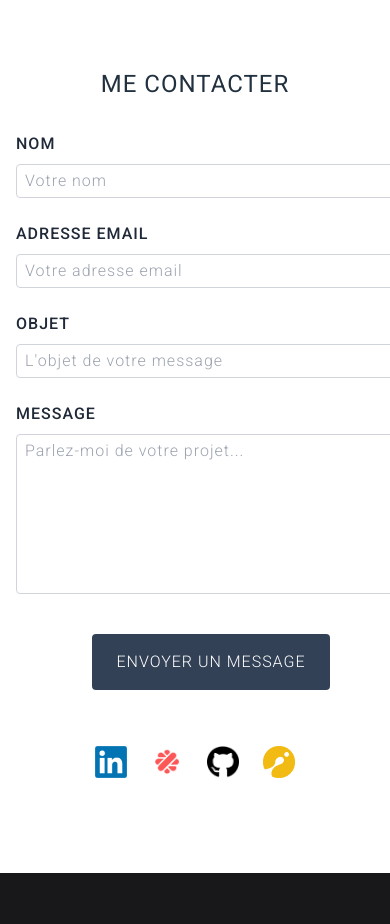
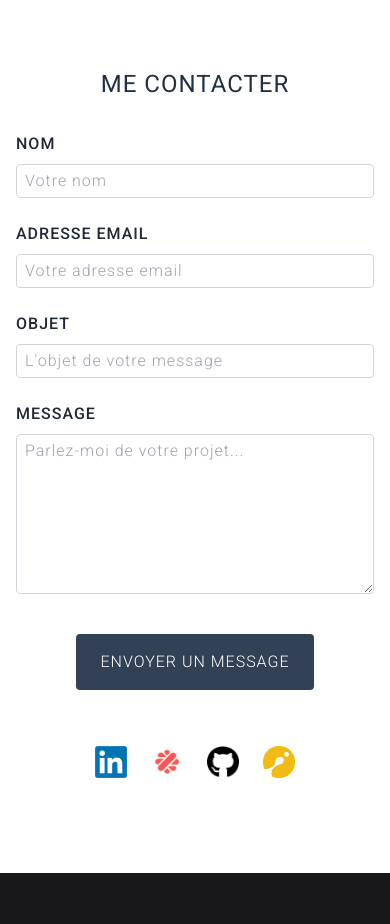
Before and after one commit to bmelicque/portfolio, a Next.js app: page / in a window 390 px wide. Shown: the part 3040-3964 px from the top of the page. Built offline with nearby package versions, Linux system fonts and the light colour scheme.

Commit message:
Minor fix

```diff
--- a/components/contact/index.tsx
+++ b/components/contact/index.tsx
@@ -43,7 +43,7 @@
 				{(formik) => (
 					<Form
 						ref={formRef}
-						className="grid grid-cols-1 md:grid-cols-2 gap-6 w-screen max-w-2xl mx-auto"
+						className="grid grid-cols-1 md:grid-cols-2 gap-6 w-full max-w-2xl mx-auto"
 					>
 						<Fieldset
 							name="name"
```
